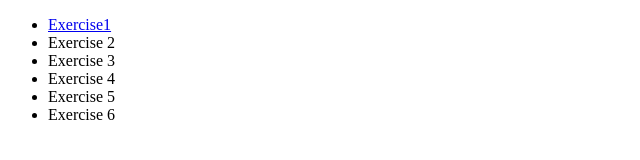
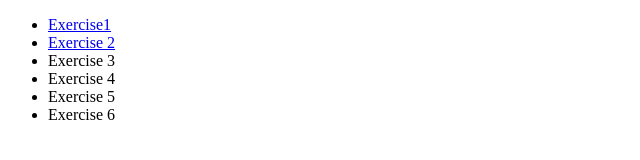
Before and after one commit to LindaMarin/StaattinenVerkkosivu12024, a plain HTML site: page index.html in a window 1280 px wide. Shown: the full height of the page, 0-640 px from the left. Drawn offline with Linux system fonts and the light colour scheme.

Commit message:
Fixed a typo

```diff
--- a/index.html
+++ b/index.html
@@ -8,7 +8,7 @@
 <body>
         <ul>
         <li><a href="exercises/exercise1.html" target="_blank">Exercise1 </a></li>
-        <li><Exercise href="exercises/exercise2.html" target="_blank">Exercise 2</a></li>
+        <li><a href="exercises/exercise2.html" target="_blank">Exercise 2</a></li>
         <li>Exercise 3</li>
         <li>Exercise 4</li>
         <li>Exercise 5</li>
```
